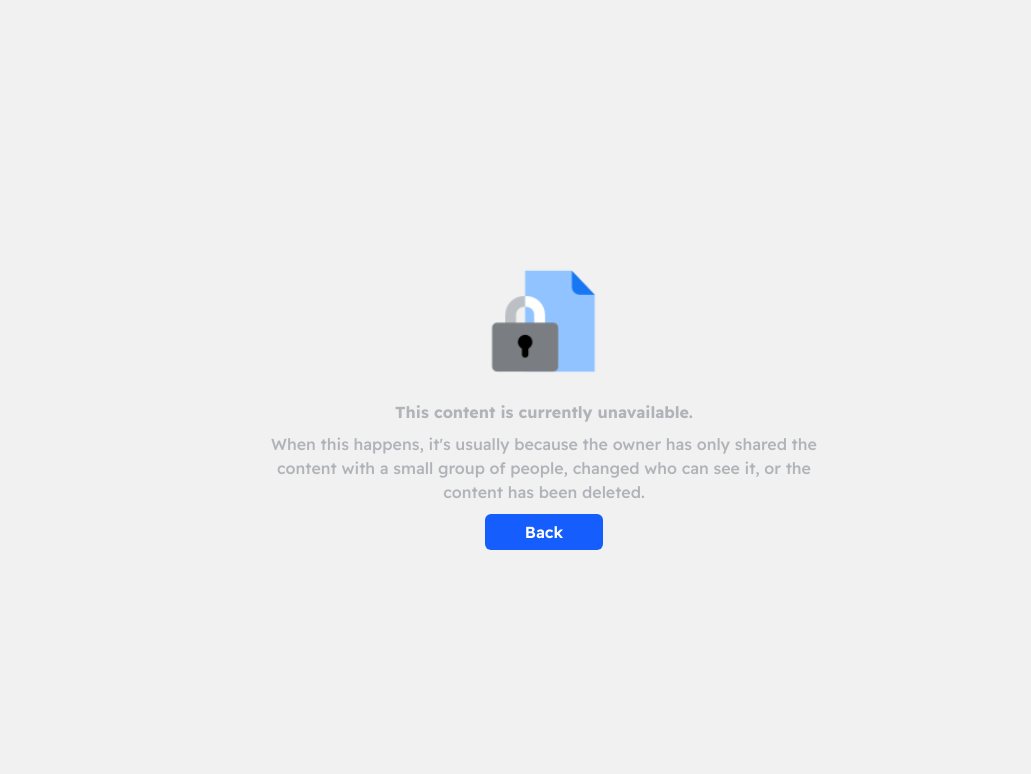
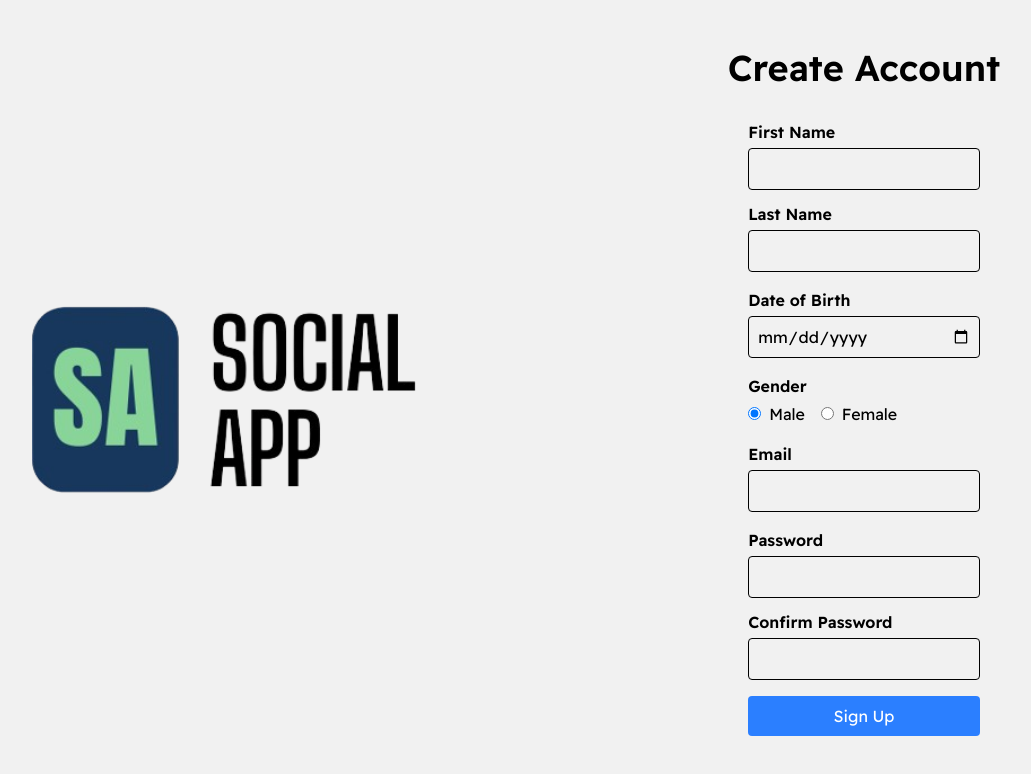
Before and after one commit to mandouro-22/social-media-mini, a React (Vite) app: page /register in a window 1280 px wide. Shown: the top 774 px of the page, without its empty margins (96-1127 px from the left). Built offline with nearby package versions, Linux system fonts and the light colour scheme.

Commit message:
SignUp Page
Registration page created but some updates little 🤏🏻

```diff
--- a/src/locales/ar/ar.json
+++ b/src/locales/ar/ar.json
@@ -2,6 +2,12 @@
   "Login in to your account": "تسجيل الدخول إلى حسابك",
   "Login": "تسجيل الدخول",
   "Password": "كلمة المرور",
-  "Email or Phone Number": "البريد الإلكتروني أو رقم الهاتف",
-  "Email Address or Phone Number": "عنوان البريد الإلكتروني أو رقم الهاتف"
+  "Email": "البريد الإلكتروني",
+  "Email Address": "عنوان البريد الإلكتروني",
+  "This field is required": "هذا الحقل مطلوب",
+  "Invalid email": "البريد الإلكتروني",
+  "Password must be at least 6 characters": "يجب أن تكون كلمة المرور على الأقل 6 أحرف",
+  "Forgot Password?": "هل نسيت كلمة المرور؟",
+  "Create Account": "إنشاء حساب",
+  "SignUp": "'سجل'"
 }
--- a/src/locales/en/en.json
+++ b/src/locales/en/en.json
@@ -2,6 +2,13 @@
   "Login in to your account": "Login in to your account",
   "Login": "Login",
   "Password": "Password",
-  "Email or Phone Number": "Email or Phone Number",
-  "Email Address or Phone Number": "Email Address or Phone Number"
+  "Email": "Email",
+  "Email Address": "Email Address or Phone Number",
+
+  "This field is required": "This field is required",
+  "Invalid email": "Invalid email",
+  "Password must be at least 6 characters": "Password must be at least 6 characters",
+  "Forgot Password?": "Forgot Password?",
+  "Create Account": "Create Account",
+  "SignUp": "SignUp"
 }
--- a/src/locales/i18n.ts
+++ b/src/locales/i18n.ts
@@ -23,7 +23,7 @@ i18n
   .init({
     resources,
     fallbackLng: "en",
-    debug: true,
+    debug: false,
     interpolation: {
       escapeValue: false,
     },
--- /dev/null
+++ b/src/pages/auth/forgetPassword/forget.tsx
@@ -0,0 +1,3 @@
+export default function ForgetPassword() {
+  return <div>ForgetPassword</div>;
+}
--- /dev/null
+++ b/src/pages/auth/index.ts
@@ -0,0 +1,5 @@
+import Login from "./login/login";
+import SignUp from "./signUp/signUp";
+import ForgetPassword from "./forgetPassword/forget";
+
+export { Login, SignUp, ForgetPassword };
--- a/src/pages/auth/login/login.tsx
+++ b/src/pages/auth/login/login.tsx
@@ -1,4 +1,4 @@
-import { useState } from "react";
+import { useState, useRef } from "react";
 import { useFormik } from "formik";
 import * as Yup from "yup";
 import { useTranslation } from "react-i18next";
@@ -6,13 +6,21 @@ import { Link } from "react-router-dom";
 import { Button } from "../../../components/common";
 import logo from "../../../assets/imgs/logo.png";
 
+interface InitialValues {
+  email: string;
+  password: string;
+}
+
 export default function Login() {
   const { t } = useTranslation();
+  const isSubmitting = useRef(false);
+  const [loading, setLoading] = useState<boolean>(false);
+
   const validationSchema = Yup.object({
-    emailOrPhone: Yup.string()
+    email: Yup.string()
       .trim()
       .required(t("This field is required"))
-      .test("emailOrPhone", t("Invalid email or phone number"), (value) => {
+      .test("email", t("Invalid email"), (value) => {
         if (!value) return false;
         const isEmail = /^[^\s@]+@[^\s@]+\.[^\s@]+$/.test(value);
         const isPhone = /^[0-9]{1,15}$/.test(value);
@@ -21,26 +29,33 @@ export default function Login() {
     password: Yup.string()
       .trim()
       .required(t("This field is required"))
-      .min(6, t("Password must be at least 6 characters")),
+      .min(8, t("Password must be at least 8 characters")),
   });
-  const [loading, setLoading] = useState<boolean>(false);
 
-  // ✅ Yup Validation Schema
+  const initialValues: InitialValues = {
+    email: "",
+    password: "",
+  };
 
   const formik = useFormik({
-    initialValues: {
-      emailOrPhone: "",
-      password: "",
-    },
+    initialValues,
     validationSchema,
     onSubmit: (values) => {
+      if (isSubmitting.current) return;
+      isSubmitting.current = true;
+
+      console.log("Form submitted");
       setLoading(true);
       console.log("Login Data:", values);
+
+      // setTimeout(() => {
+      //   isSubmitting.current = false;
+      // }, 2000);
     },
   });
 
   return (
-    <section className="">
+    <section>
       <div className="container mx-auto px-2">
         <div className="grid lg:grid-cols-2 grid-cols-1 gap-10 lg:gap-4 h-screen place-content-center">
           <div className="w-full max-sm:my-6 flex items-center justify-center">
@@ -57,33 +72,30 @@ export default function Login() {
             </h1>
             <form
               onSubmit={formik.handleSubmit}
-              className="mt-8 mb-4 w-full md:w-[85%]"
-            >
-              {/* ✅ Email or Phone Input */}
+              className="mt-8 mb-4 w-full md:w-[85%]">
               <div className="flex flex-col">
-                <label htmlFor="emailOrPhone" className="text-lg mb-2">
-                  {t("Email or Phone Number")}
+                <label htmlFor="email" className="text-lg mb-2">
+                  {t("Email")}
                 </label>
                 <input
                   type="text"
-                  id="emailOrPhone"
+                  id="email"
                   className={`bg-gray-200 text-black rounded-md p-2.5 text-sm border ${
-                    formik.errors.emailOrPhone && formik.touched.emailOrPhone
+                    formik.errors.email && formik.touched.email
                       ? "border-red-500"
                       : "border-gray-300"
                   } outline-0`}
-                  placeholder={t("Email Address or Phone Number")}
-                  {...formik.getFieldProps("emailOrPhone")}
-                  name="emailOrPhone"
+                  placeholder={t("Email Address")}
+                  {...formik.getFieldProps("email")}
+                  name="email"
                 />
-                {formik.errors.emailOrPhone && formik.touched.emailOrPhone && (
+                {formik.errors.email && formik.touched.email && (
                   <p className="text-red-500 text-sm mt-1">
-                    {formik.errors.emailOrPhone}
+                    {formik.errors.email}
                   </p>
                 )}
               </div>
 
-              {/* ✅ Password Input */}
               <div className="flex flex-col mt-4">
                 <label htmlFor="password" className="text-lg mb-2">
                   {t("Password")}
@@ -107,9 +119,9 @@ export default function Login() {
                 )}
               </div>
 
-              {/* ✅ Login Button */}
               <div className="w-full">
                 <Button
+                  type="submit"
                   name={t("Login")}
                   disabled={loading || !formik.isValid}
                   loading={loading}
@@ -118,20 +130,20 @@ export default function Login() {
               </div>
 
               <div className="flex items-center justify-between">
-                {/* ✅ Forgot Password */}
                 <div className="w-fit">
-                  <Link to="/">
-                    <p className=" text-sm text-gray-600 hover:underline hover:text-gray-800">
+                  <Link to="/forgetPassword">
+                    <p className="text-sm text-gray-600 hover:underline hover:text-gray-800">
                       {t("Forgot Password?")}
                     </p>
                   </Link>
                 </div>
 
-                {/* ✅ Register Button */}
                 <div className="w-fit flex items-center gap-1 text-sm text-gray-600">
                   <span>{t("Create Account")}</span>
-                  <Link to="/">
-                    <p className="underline hover:text-gray-800">SignUp</p>
+                  <Link to="/register">
+                    <p className="underline hover:text-gray-800">
+                      {t("SignUp")}
+                    </p>
                   </Link>
                 </div>
               </div>
--- /dev/null
+++ b/src/pages/auth/signUp/signUp.tsx
@@ -0,0 +1,195 @@
+import { useFormik } from "formik";
+import { useTranslation } from "react-i18next";
+import logo from "../../../assets/imgs/logo.png";
+import { signUpSchema } from "../../../validation";
+
+interface InitialValues {
+  firstName: string;
+  lastName: string;
+  dateOfBirth: string;
+  gender: "male" | "female";
+  email: string;
+  password: string;
+  confirmPassword: string;
+}
+
+const initialValues: InitialValues = {
+  firstName: "",
+  lastName: "",
+  dateOfBirth: "",
+  gender: "male",
+  email: "",
+  password: "",
+  confirmPassword: "",
+};
+
+export default function SignUp() {
+  const { t } = useTranslation();
+  const formik = useFormik({
+    initialValues,
+    validationSchema: () => signUpSchema(t),
+    onSubmit: (values) => {
+      // handle form submission
+      console.log(values);
+    },
+  });
+  return (
+    <section>
+      <div className="container mx-auto px-2">
+        <div className="grid lg:grid-cols-2 grid-cols-1 gap-10 lg:gap-4 h-screen place-content-center">
+          <div className="w-full max-sm:my-6 flex items-center justify-center">
+            <img
+              src={logo}
+              alt="logo"
+              className="w-48 mx-auto md:w-96 object-cover"
+              loading="lazy"
+            />
+          </div>
+          <div className="w-full max-sm:my-6 flex items-center justify-center">
+            <div className="flex items-center flex-col">
+              <h1 className="text-center text-2xl md:text-4xl font-semibold">
+                {t("Create Account")}
+              </h1>
+              <form
+                onSubmit={formik.handleSubmit}
+                className="mt-8 mb-4 w-full md:w-[85%]">
+                <div className="flex flex-col mb-4">
+                  <label className="mb-1 font-semibold">First Name</label>
+                  <input
+                    type="text"
+                    className="border p-2 rounded"
+                    {...formik.getFieldProps("firstName")}
+                    name="firstName"
+                  />
+                  {formik.touched.firstName && formik.errors.firstName && (
+                    <div className="text-red-500 text-sm">
+                      {formik.errors.firstName}
+                    </div>
+                  )}
+
+                  <label className="mt-3 mb-1 font-semibold">Last Name</label>
+                  <input
+                    type="text"
+                    className="border p-2 rounded"
+                    {...formik.getFieldProps("lastName")}
+                    name="lastName"
+                  />
+                  {formik.touched.lastName && formik.errors.lastName && (
+                    <div className="text-red-500 text-sm">
+                      {formik.errors.lastName}
+                    </div>
+                  )}
+                </div>
+
+                {/* Date of Birth */}
+                <div className="flex flex-col mb-4">
+                  <label className="mb-1 font-semibold">Date of Birth</label>
+                  <input
+                    type="date"
+                    className="border p-2 rounded"
+                    {...formik.getFieldProps("dateOfBirth")}
+                    name="dateOfBirth"
+                  />
+                  {formik.touched.dateOfBirth && formik.errors.dateOfBirth && (
+                    <div className="text-red-500 text-sm">
+                      {formik.errors.dateOfBirth}
+                    </div>
+                  )}
+                </div>
+
+                {/* Gender */}
+                <div className="flex flex-col mb-4">
+                  <label className="mb-1 font-semibold">Gender</label>
+                  <div className="flex gap-4">
+                    <label>
+                      <input
+                        type="radio"
+                        name="gender"
+                        value="male"
+                        checked={formik.values.gender === "male"}
+                        onChange={formik.handleChange}
+                        className="mr-2"
+                      />
+                      Male
+                    </label>
+                    <label>
+                      <input
+                        type="radio"
+                        name="gender"
+                        value="female"
+                        checked={formik.values.gender === "female"}
+                        onChange={formik.handleChange}
+                        className="mr-2"
+                      />
+                      Female
+                    </label>
+                  </div>
+                  {formik.touched.gender && formik.errors.gender && (
+                    <div className="text-red-500 text-sm">
+                      {formik.errors.gender}
+                    </div>
+                  )}
+                </div>
+
+                {/* Email */}
+                <div className="flex flex-col mb-4">
+                  <label className="mb-1 font-semibold">Email</label>
+                  <input
+                    type="email"
+                    className="border p-2 rounded"
+                    {...formik.getFieldProps("email")}
+                    name="email"
+                  />
+                  {formik.touched.email && formik.errors.email && (
+                    <div className="text-red-500 text-sm">
+                      {formik.errors.email}
+                    </div>
+                  )}
+                </div>
+
+                {/* Password & Confirm Password */}
+                <div className="flex flex-col mb-4">
+                  <label className="mb-1 font-semibold">Password</label>
+                  <input
+                    type="password"
+                    className="border p-2 rounded"
+                    {...formik.getFieldProps("password")}
+                    name="password"
+                  />
+                  {formik.touched.password && formik.errors.password && (
+                    <div className="text-red-500 text-sm">
+                      {formik.errors.password}
+                    </div>
+                  )}
+
+                  <label className="mt-3 mb-1 font-semibold">
+                    Confirm Password
+                  </label>
+                  <input
+                    type="password"
+                    className="border p-2 rounded"
+                    {...formik.getFieldProps("confirmPassword")}
+                    name="confirmPassword"
+                  />
+                  {formik.touched.confirmPassword &&
+                    formik.errors.confirmPassword && (
+                      <div className="text-red-500 text-sm">
+                        {formik.errors.confirmPassword}
+                      </div>
+                    )}
+                </div>
+
+                {/* Submit Button */}
+                <button
+                  type="submit"
+                  className="bg-blue-500 text-white px-4 py-2 rounded hover:bg-blue-600 w-full">
+                  Sign Up
+                </button>
+              </form>
+            </div>
+          </div>
+        </div>
+      </div>
+    </section>
+  );
+}
--- a/src/routers/routes.tsx
+++ b/src/routers/routes.tsx
@@ -1,6 +1,6 @@
 import { BrowserRouter as Router, Routes, Route } from "react-router-dom";
-import Login from "../pages/auth/login/login";
 import ErrorPage from "../pages/error/errorPage";
+import { ForgetPassword, Login, SignUp } from "../pages/auth";
 
 export function Pages() {
   const language = localStorage.getItem("i18nextLng");
@@ -11,6 +11,8 @@ export function Pages() {
         dir={language === "ar" ? "rtl" : "ltr"}>
         <Routes>
           <Route path="/" element={<Login />} />
+          <Route path="/register" element={<SignUp />} />
+          <Route path="/forgetPassword" element={<ForgetPassword />} />
           {/* error page */}
           <Route path="*" element={<ErrorPage />} />
         </Routes>
--- /dev/null
+++ b/src/validation/index.ts
@@ -0,0 +1,2 @@
+import { signUpSchema } from "./signUpSchema";
+export { signUpSchema };
--- /dev/null
+++ b/src/validation/signUpSchema.ts
@@ -0,0 +1,24 @@
+import * as Yup from "yup";
+// import i18n from "../locales/i18n"; // استيراد i18n
+
+// eslint-disable-next-line @typescript-eslint/no-explicit-any
+export const signUpSchema = (t: any) => {
+  return Yup.object({
+    firstName: Yup.string()
+      .min(1, t("FirstName Required"))
+      .required(t("FirstName Required")),
+    lastName: Yup.string()
+      .min(1, t("LastName Required"))
+      .required(t("LastName Required")),
+    gender: Yup.mixed<"male" | "female">()
+      .oneOf(["male", "female"], t("Invalid Gender"))
+      .required(t("Gender Required")),
+    email: Yup.string().email(t("Invalid Email")).required(t("Email Required")),
+    password: Yup.string()
+      .min(8, t("Password must be at least 8 characters"))
+      .required(t("Password Required")),
+    confirmPassword: Yup.string()
+      .oneOf([Yup.ref("password")], t("Password Mis Match"))
+      .required(t("Confirm Password Required")),
+  });
+};
```
Also changed, not shown: src/assets/imgs/forgetpassword.png (added).
